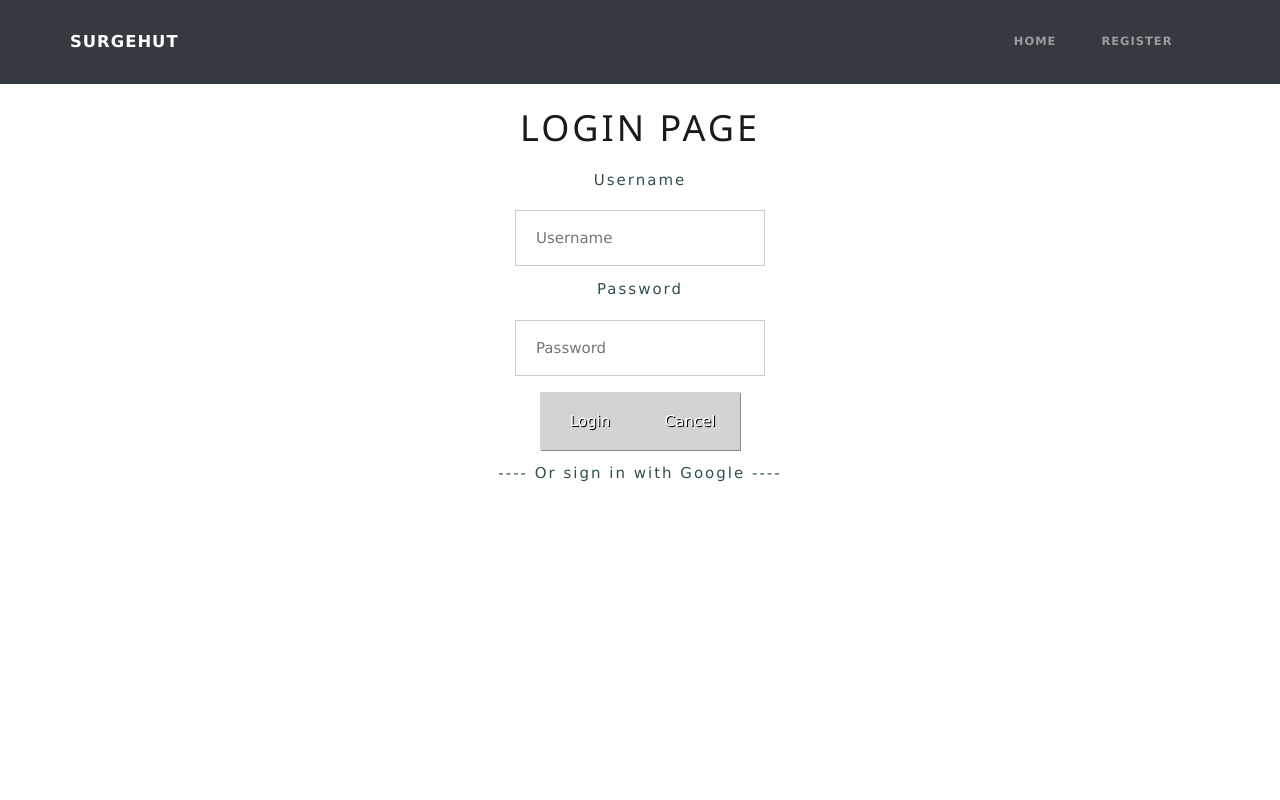
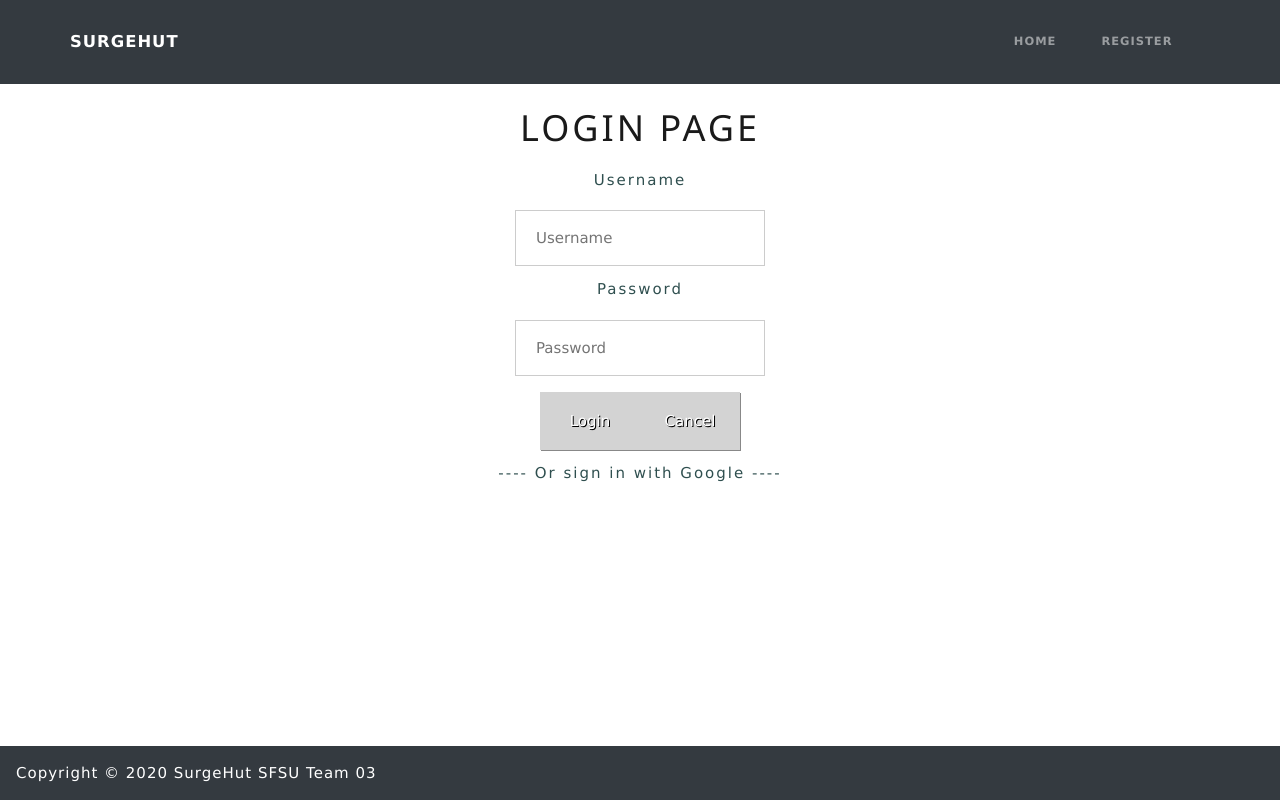
Before and after one commit to dbenavi5/surghut, a Next.js app in the folder application/docker/: page /login in a window 1280 px wide. Built offline with nearby package versions, Linux system fonts and the light colour scheme.

Commit message:
added bottom navigation bar

```diff
--- /dev/null
+++ b/application/docker/components/BottomNav.js
@@ -0,0 +1,12 @@
+import React from 'react'
+
+const BottomNav = () => (
+    <nav className="fixed-bottom">
+            <div className="bottom-nav">
+                Copyright &copy; 2020 SurgeHut
+                SFSU Team 03
+            </div>
+    </nav>
+);
+
+export default BottomNav;
--- a/application/docker/components/Layout.js
+++ b/application/docker/components/Layout.js
@@ -1,6 +1,8 @@
 import React from 'react'
 import Head from 'next/head';
 import Navbar from './Navbar';
+import BottomNav from './BottomNav';
+
 
 const Layout = (props) => (
 
@@ -12,12 +14,15 @@ const Layout = (props) => (
       <link rel="stylesheet" href="https://cdnjs.cloudflare.com/ajax/libs/font-awesome/4.7.0/css/font-awesome.min.css"/>
     </Head>
     <Navbar/>
+   <bottom><BottomNav/></bottom>
+
     <center>
       <div className="container">
         {props.children}
       </div>
     </center>
 
+
   </div>
 );
 
--- a/application/docker/pages/covid_page.js
+++ b/application/docker/pages/covid_page.js
@@ -1,4 +1,5 @@
 import Link from 'next/link';
+import BottomNav from '../components/BottomNav';
 
 const Covid = () =>(
     <div>
@@ -29,6 +30,7 @@ const Covid = () =>(
                 <p>Pandemic in CA</p>
             </div>
         </center>
+        <BottomNav/>
     </div>
 
 );
--- a/application/docker/pages/login.js
+++ b/application/docker/pages/login.js
@@ -2,6 +2,7 @@ import React from 'react'
 import Link from 'next/link';
 import Head from 'next/head';
 import GoogleSignIn from '../components/GoogleSignIn';
+import BottomNav from '../components/BottomNav';
 
 const Login = () => (
 
@@ -56,6 +57,7 @@ const Login = () => (
                 </form>
 
             </center>
+            <BottomNav/>
         </div>
     </div>
 );
--- a/application/docker/pages/register.js
+++ b/application/docker/pages/register.js
@@ -1,6 +1,7 @@
 import React from 'react'
 import Link from 'next/link';
 import Head from 'next/head';
+import BottomNav from '../components/BottomNav';
 
 const Registration = () => (
 
@@ -71,7 +72,7 @@ const Registration = () => (
             </center>
         </div>
 
-
+        <BottomNav/>
     </div>
 
 );
--- a/application/docker/pages/wildfires_page.js
+++ b/application/docker/pages/wildfires_page.js
@@ -1,4 +1,5 @@
 import Link from 'next/link';
+import BottomNav from '../components/BottomNav';
 
 const Wildfires = () =>(
         <div>
@@ -29,6 +30,7 @@ const Wildfires = () =>(
                     <p>in CA</p>
                 </div>
             </center>
+            <BottomNav/>
         </div>
 
 );
--- a/application/docker/stylesheets/style.css
+++ b/application/docker/stylesheets/style.css
@@ -152,3 +152,14 @@ input[type=password] {
     text-align: center;
     min-width:50px;
 }
+
+/* bottom nav */
+.bottom-nav {
+    overflow: hidden;
+    background-color: #343a40;
+    position: relative;
+    bottom: 0;
+    width: 100%;
+    color: white;
+    padding: 16px;
+}
```
Also changed, not shown: application/docker/pages/index.js (+0 -23 lines).
